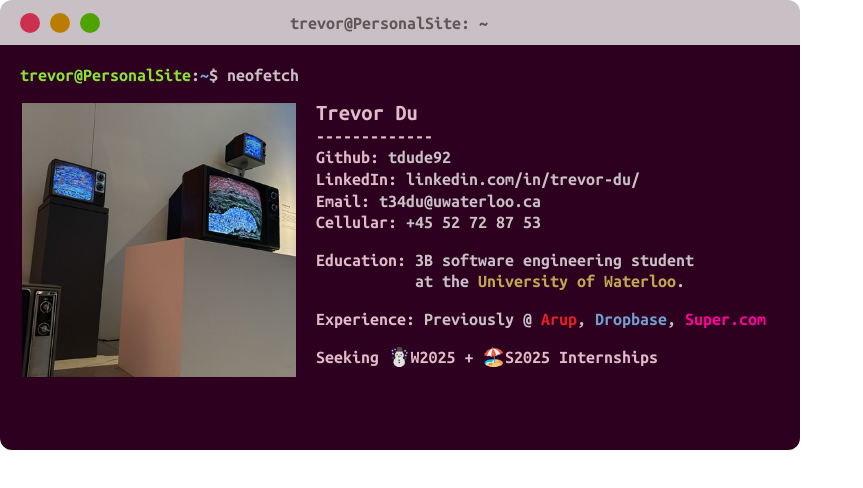
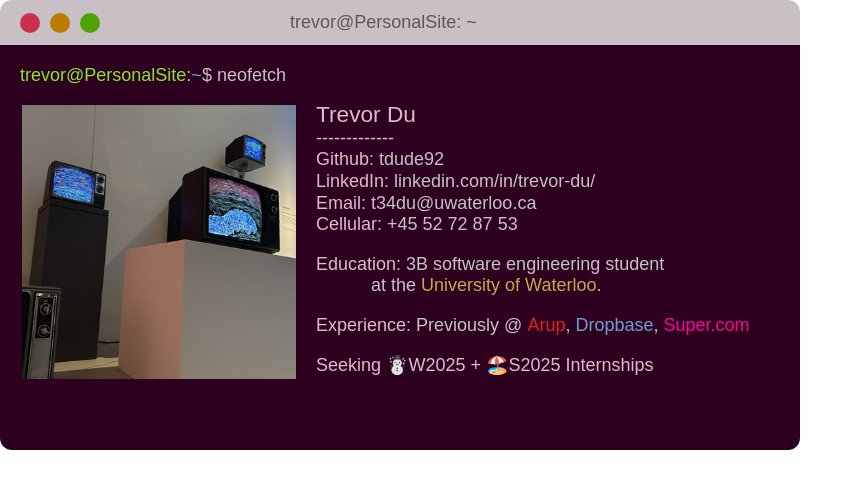
Before and after one commit to tdude92/tdude92.github.io, a Next.js app: page /view/Terminal in a window 1280 px wide. Shown: the top 488 px of the page, without its empty margins (0-863 px from the left). Built offline with nearby package versions, Linux system fonts and the light colour scheme.

Commit message:
move ubuntu font loading to head

```diff
--- a/src/pages/view/Terminal/TerminalBody.tsx
+++ b/src/pages/view/Terminal/TerminalBody.tsx
@@ -1,15 +1,9 @@
 import style from "@/styles/Terminal.module.css";
 import Image from "next/image";
-import { Ubuntu_Mono } from "next/font/google";
-
-const ubuntuMonoFont = Ubuntu_Mono({
-  weight: "700",
-  subsets: ["latin"],
-});
 
 export default function TerminalBody() {
   return (
-    <div className={`${style.body} ${ubuntuMonoFont.className}`}>
+    <div className={style.body}>
       <p>
         <span style={{ color: "#8AE234" }}>trevor@PersonalSite</span>:
         <span style={{ color: "#729FCF" }}>~</span>$ neofetch
--- a/src/pages/view/Terminal/TitleBar.tsx
+++ b/src/pages/view/Terminal/TitleBar.tsx
@@ -1,14 +1,8 @@
 import style from "@/styles/Terminal.module.css";
-import { Ubuntu_Mono } from "next/font/google";
-
-const ubuntuMonoFont = Ubuntu_Mono({
-  weight: "700",
-  subsets: ["latin"],
-});
 
 export default function TitleBar() {
   return (
-    <div className={`${style.titleBar} ${ubuntuMonoFont.className}`}>
+    <div className={style.titleBar}>
       <div
         className={style.titleBarButton}
         id={style.titleBarCloseButton}
```
Also changed, not shown: src/pages/index.tsx (+7 -1 lines), 1 other file (tests, documents, lock files or other folders).
